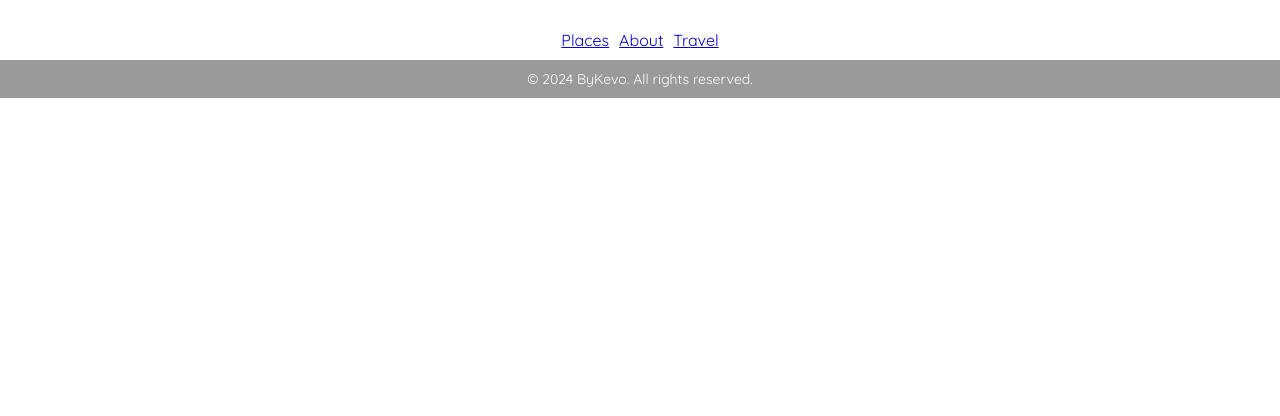
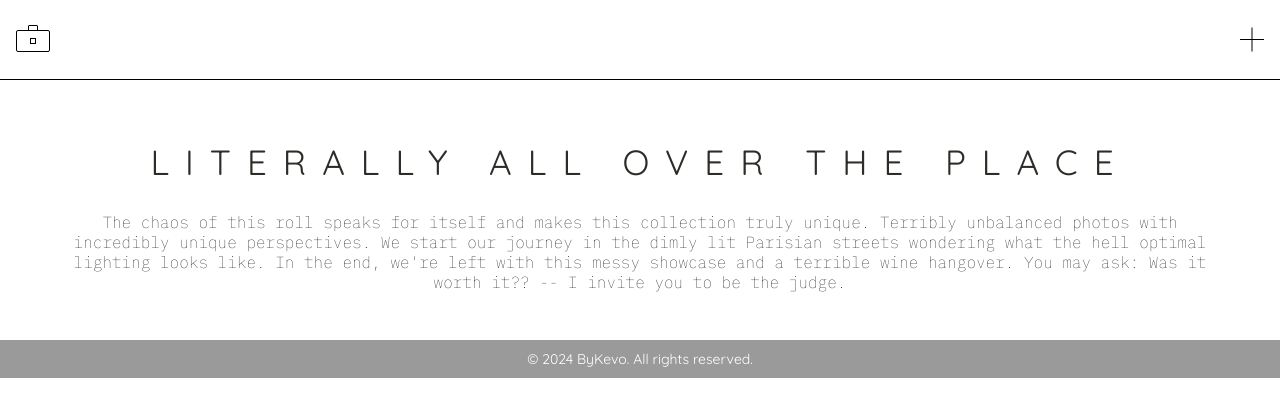
Before and after one commit to keveniskander/photography_portfolio, a React (Create React App) app: page /article3 in a window 1280 px wide. Shown: the top 416 px of the page. Built offline with nearby package versions, Linux system fonts and the light colour scheme; a web font is replaced by a local one.

Commit message:
Article3 added

```diff
--- a/package.json
+++ b/package.json
@@ -12,7 +12,7 @@
     "react-dom": "^17.0.2",
     "react-image-lightbox": "^5.1.4",
     "react-router-dom": "^6.2.1",
-    "react-scripts": "^5.0.1",
+    "react-scripts": "^3.0.1",
     "react-scroll": "^1.9.0",
     "web-vitals": "^2.1.4"
   },
--- a/src/App.js
+++ b/src/App.js
@@ -5,6 +5,7 @@ import Travel from './Travel.js';
 import About from './About.js';
 import Article1 from './Article1';
 import Article2 from './Article2';
+import Article3 from './Article3';
 import Footer from './footer';
 import ScrollToTop from './ScrollToTop';
 import './App.css';
@@ -21,6 +22,7 @@ function App() {
           <Route path="/about" element={<About />} />
           <Route path="/article1" element={<Article1 />} />
           <Route path="/article2" element={<Article2 />} />
+          <Route path="/article3" element={<Article3 />} />
         </Routes>
       </div>
       <Footer />
@@ -31,7 +33,7 @@ function App() {
 function Header() {
   const location = useLocation();
 
-  const hideNavbarRoutes = ["/", "/about", "/travel", "/article1", "/article2"];
+  const hideNavbarRoutes = ["/", "/about", "/travel", "/article1", "/article2", "/article3"];
   const shouldHideNavbar = hideNavbarRoutes.includes(location.pathname);
 
   return (
--- a/src/Article3.js
+++ b/src/Article3.js
@@ -23,9 +23,12 @@ const ArticleWithImages = () => {
     <>
       <Navbar />
       <div className="article-container">
-        <h1>Reflections of 2024</h1>
+        <h1>Literally All Over The Place</h1>
         <div className="article-text">
-          <p>Lorem ipsum dolor sit amet, consectetur adipiscing elit. Sed do eiusmod tempor incididunt ut labore et dolore magna aliqua. Ut enim ad minim veniam.</p>
+          <p>The chaos of this roll speaks for itself and makes this collection truly unique. Terribly unbalanced photos with incredibly unique perspectives. We start our journey
+            in the dimly lit Parisian streets wondering what the hell optimal lighting looks like. In the end, we're left with this messy showcase and a terrible wine hangover.
+            You may ask: Was it worth it?? -- I invite you to be the judge.
+          </p>
         </div>
 
         {images.map((image, index) => (
@@ -39,22 +42,23 @@ const ArticleWithImages = () => {
             {/* Insert paragraph after image 11 */}
             {index === 10 && (
               <div className="article-text">
-                <p>Quis nostrud exercitation ullamco laboris nisi ut aliquip ex ea commodo consequat. Duis aute irure dolor in reprehenderit in voluptate velit esse cillum.</p>
+                <p>I have no recollection of this next grouping of photos and when I received this roll back from the lab, I had more questions than answers. My camera looks to
+                  have been hijacked by some family at my aunt's house sometime in the late summer of 2023. Its always refreshing to catch a few frames back from the lab that weren't
+                  executed by me, and this is no exception.</p>
               </div>
             )}
             {/* Insert paragraph after image 21 */}
             {index === 20 && (
               <div className="article-text">
-                <p>Excepteur sint occaecat cupidatat non proident, sunt in culpa qui officia deserunt mollit anim id est laborum. Curabitur pretium tincidunt lacus.</p>
+                <p>Now from my aunts house we're immediately thrown into a journey that begins in the port of Athens. A few frames on, we find ourselves on a blissful voyage
+                  that takes us to our final destination for this exposition: Milos. This small greek island tucked away peacefully behind the chaos tops my list (and this roll) as
+                  the perfect end to a perfect summer.</p>
               </div>
             )}
           </div>
         ))}
 
-        {/* Final paragraph at the end */}
-        <div className="article-text">
-          <p>Sed ut perspiciatis unde omnis iste natus error sit voluptatem accusantium doloremque laudantium. Totam rem aperiam, eaque ipsa quae ab illo inventore.</p>
-        </div>
+
       </div>
 
       {isOpen && (
--- a/src/Navbar.js
+++ b/src/Navbar.js
@@ -70,6 +70,9 @@ function Navbar() {
               <Link role="menuitem" to="/article2" onClick={toggleMenu}>Article2</Link>
             </li>
             <li role="none">
+              <Link role="menuitem" to="/article3" onClick={toggleMenu}>Article3</Link>
+            </li>
+            <li role="none">
               <Link role="menuitem" to="/about" onClick={toggleMenu}>About</Link>
             </li>
           </ul>
--- a/src/Places.js
+++ b/src/Places.js
@@ -6,7 +6,7 @@ import Navbar from "./Navbar";
 import background from '../src/images/ROM_copy_BW.jpg';
 import places1 from '../src/images/4040/000040400021.jpg';
 import places2 from '../src/images/4039/000040390012.jpg';
-import places3 from '../src/images/02501083/025010830003.jpg';
+import places3 from '../src/images/02501083/025010830025.jpg';
 
 const images = [places1, places2, places3];
 
@@ -35,8 +35,9 @@ function Places() {
       </section>
       <section className="portfolio-section">
       <div className="portfolio-container">
-          <div className="p-container">
-          </div>
+  <div className="p-container"></div>
+
+  {/* Article 1 */}
   <div className="article">
     <Link to="/article1" className="article-link">
       <div className="article-content" onClick={() => openLightbox(0)}>
@@ -49,7 +50,10 @@ function Places() {
       </div>
     </Link>
   </div>
-          <hr></hr>
+
+  <hr />
+
+  {/* Article 2 */}
   <div className="article">
     <Link to="/article2" className="article-link">
       <div className="article-content" onClick={() => openLightbox(1)}>
@@ -62,11 +66,13 @@ function Places() {
       </div>
     </Link>
   </div>
-        </div>
-        <hr></hr>
+
+  <hr />
+
+  {/* Article 3 */}
   <div className="article">
     <Link to="/article3" className="article-link">
-              <div className="article-content" onClick={() => openLightbox(1)}>
+      <div className="article-content" onClick={() => openLightbox(2)}>
         <div className="article-text">
           <h3>2023 Volume 1</h3>
           <p>A Journey Back</p>
@@ -76,6 +82,8 @@ function Places() {
       </div>
     </Link>
   </div>
+</div>
+
       </section>
 
       {isOpen && (
```
Also changed, not shown: 1 other file (tests, documents, lock files or other folders). Lines whose indentation alone changed are shown as unchanged.
